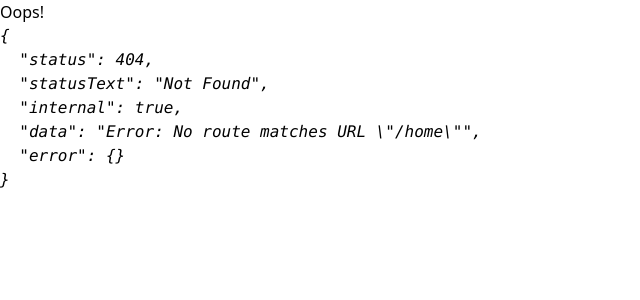
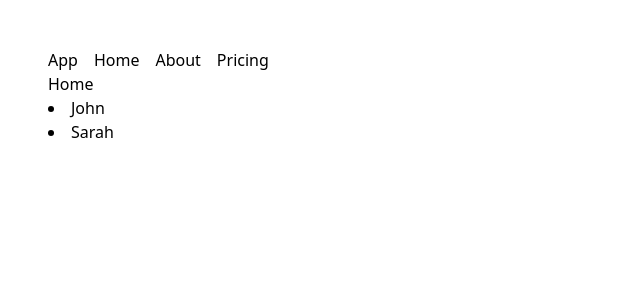
Before and after one commit to vietan0/scraps-static-automated-tests, a React (Vite) app: page /home in a window 1280 px wide. Before the commit this address had no page. Shown: the top 300 px of the page, without its empty margins (0-640 px from the left). Built offline with nearby package versions, Linux system fonts and the light colour scheme.

Commit message:
feat: add 404 route test

```diff
--- a/src/App.tsx
+++ b/src/App.tsx
@@ -4,7 +4,8 @@ export default function App() {
   return (
     <div className="p-12" id="App">
       <div className="flex gap-4">
-        <Link to="/">Home</Link>
+        <Link to="/">App</Link>
+        <Link to="/home">Home</Link>
         <Link to="/about">About</Link>
         <Link to="/pricing">Pricing</Link>
       </div>
--- a/src/main.tsx
+++ b/src/main.tsx
@@ -6,17 +6,25 @@ import { createBrowserRouter, RouterProvider } from 'react-router-dom';
 
 import App from './App.tsx';
 import About from './test-react-router/About.tsx';
+import { getContact, getContacts } from './test-react-router/api.ts';
+import Home from './test-react-router/Home.tsx';
 import NotFound from './test-react-router/NotFound.tsx';
 import Pricing from './test-react-router/Pricing.tsx';
 
-const router = createBrowserRouter([
+const routes = [
   {
     path: '/',
     element: <App />,
     children: [
       {
+        path: 'home',
+        element: <Home />,
+        loader: getContacts,
+      },
+      {
         path: 'about',
         element: <About />,
+        loader: () => getContact('15x9'),
       },
       {
         path: 'pricing',
@@ -25,7 +33,8 @@ const router = createBrowserRouter([
     ],
     errorElement: <NotFound />,
   },
-]);
+];
+const router = createBrowserRouter(routes);
 
 ReactDOM.createRoot(document.getElementById('root')!).render(
   <React.StrictMode>
--- a/src/test-react-router/About.tsx
+++ b/src/test-react-router/About.tsx
@@ -1,3 +1,16 @@
+import { useLoaderData } from 'react-router-dom';
+
+import { Person } from './api';
+
 export default function About() {
-  return <h1>About</h1>;
+  const person = useLoaderData() as Person;
+  return (
+    <div>
+      <h1>About</h1>
+      <p>{person.name}</p>
+      <p>{person.id}</p>
+      <p>{person.age}</p>
+      <p>{person.sport}</p>
+    </div>
+  );
 }
--- a/src/test-react-router/Home.tsx
+++ b/src/test-react-router/Home.tsx
@@ -1,3 +1,15 @@
+import { useLoaderData } from 'react-router-dom';
+
+import { Person } from './api';
+
 export default function Home() {
-  return <h1>Home</h1>;
+  const db = useLoaderData() as Person[];
+  return (
+    <div>
+      <h1>Home</h1>
+      {db.map((p) => (
+        <li key={p.id}>{p.name}</li>
+      ))}
+    </div>
+  );
 }
--- /dev/null
+++ b/src/test-react-router/api.ts
@@ -0,0 +1,39 @@
+// not using sleep at first
+function sleep() {
+  return new Promise((r) => setTimeout(r, 900));
+}
+
+type Person = {
+  id: string;
+  name: string;
+  age: number;
+  sport: string;
+};
+
+const db: Person[] = [
+  {
+    id: 'i3la',
+    name: 'John',
+    age: 30,
+    sport: 'basketball',
+  },
+  {
+    id: '15x9',
+    name: 'Sarah',
+    age: 22,
+    sport: 'volleyball',
+  },
+];
+
+async function getContacts() {
+  await sleep();
+  return db;
+}
+
+async function getContact(id: string) {
+  await sleep();
+  return db.find((p) => p.id === id)!;
+}
+
+export { getContact, getContacts };
+export type { Person };
```
Also changed, not shown: 1 other file (tests, documents, lock files or other folders).
